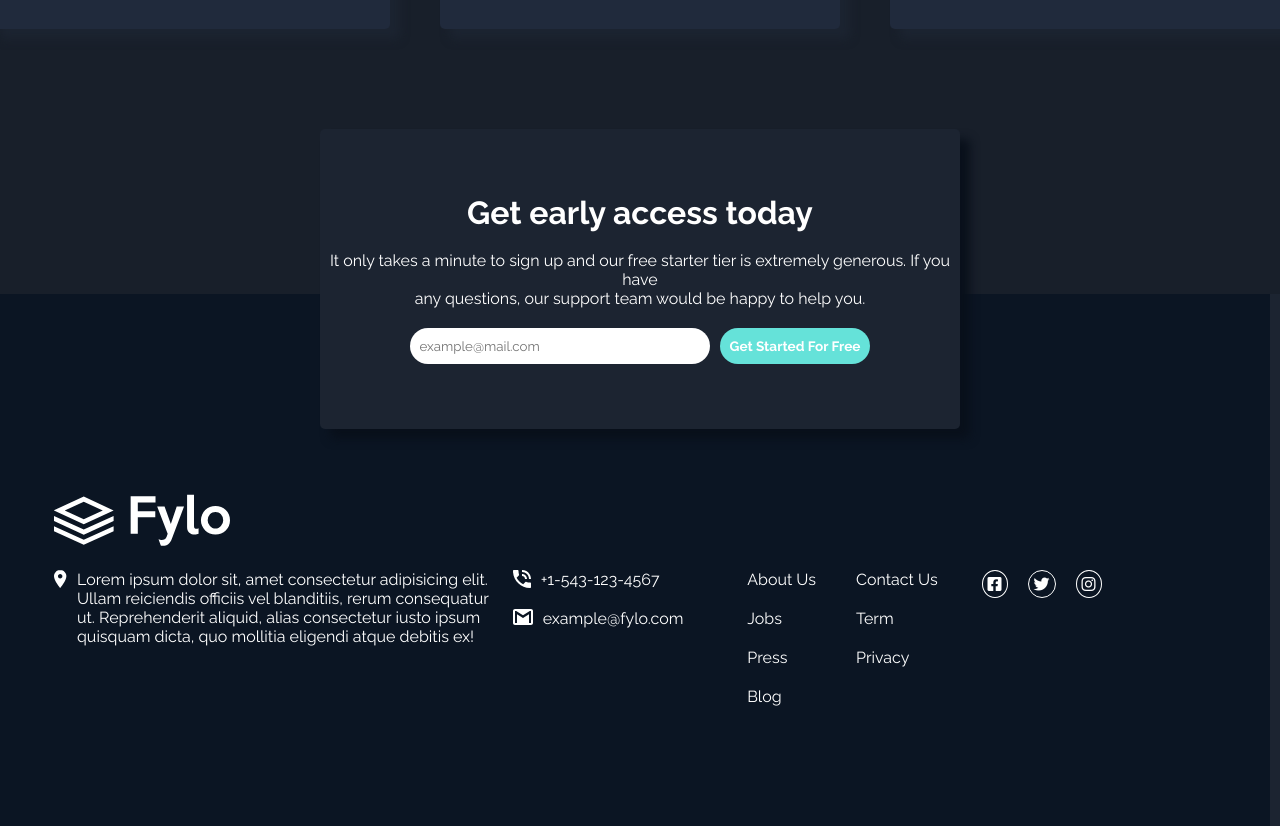
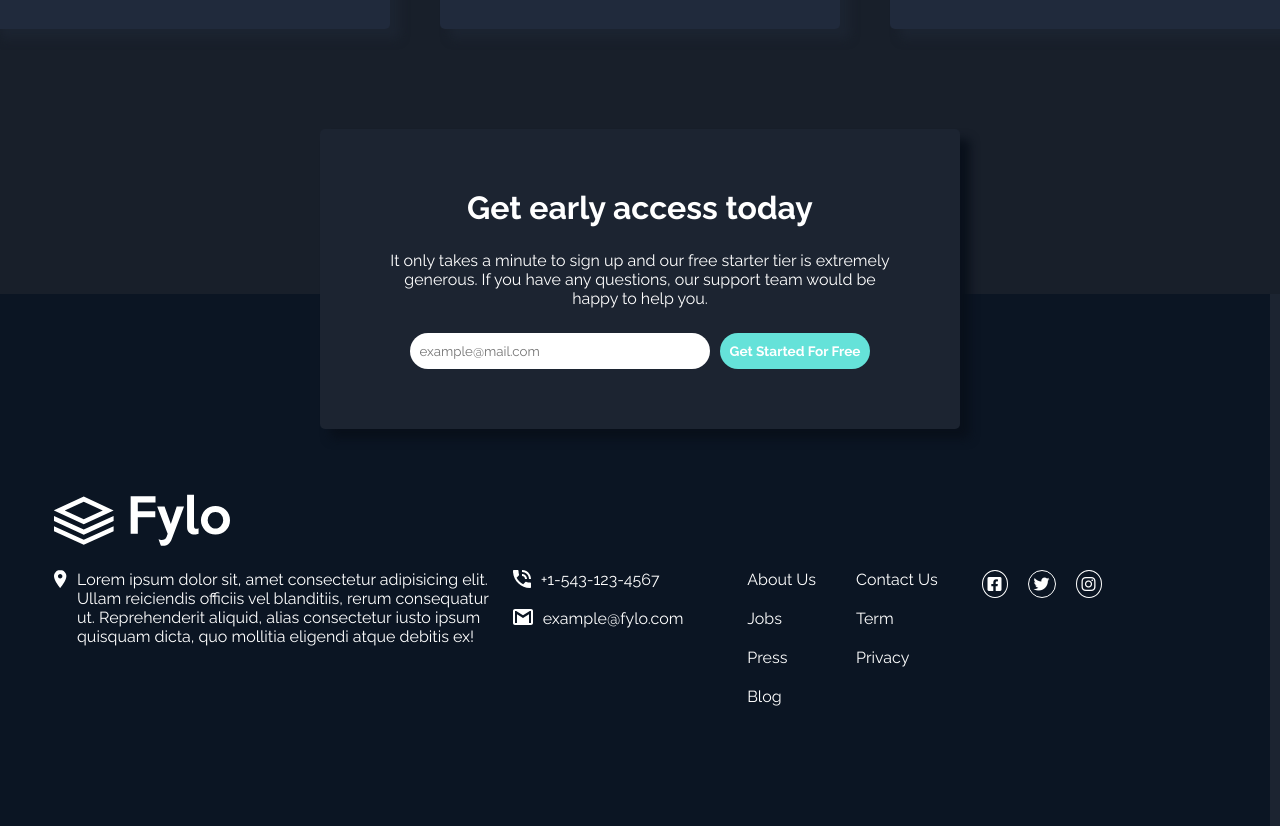
Before and after one commit to acurtido/sp-challenge-5-fylo-landing-page, a React (Vite) app: page / in a window 1280 px wide. Shown: the part 2222-3048 px from the top of the page. Built offline with nearby package versions, Linux system fonts and the light colour scheme.

Commit message:
Ajustes CSS

```diff
--- a/src/components/EarlyAccess/index.jsx
+++ b/src/components/EarlyAccess/index.jsx
@@ -15,7 +15,7 @@ export default function EarlyAccess() {
         <div className={styles.earlyAccess}>
             <div className={styles.earlyAccess__container}>
                 <h1>Get early access today</h1>
-                <p>It only takes a minute to sign up and our free starter tier is extremely generous. If you have <br />
+                <p>It only takes a minute to sign up and our free starter tier is extremely generous. If you have
                     any questions, our support team would be happy to help you.</p>
                 <form className={styles.formulario} onSubmit={handleSubmit}>
                     <InputMail ancho={300} onChange={e => setMail(e.target.value)} />
--- a/src/components/EarlyAccess/styles.module.css
+++ b/src/components/EarlyAccess/styles.module.css
@@ -15,9 +15,10 @@
     flex-direction: column;
     justify-content: center;
     align-items: center;
-    gap: 20px;
+    gap: 25px;
     text-align: center;
     box-shadow:10px 10px 10px 0px hsl(217, 50%, 7%);
+    padding: 0 60px;
 }
 
 .formulario {
```
